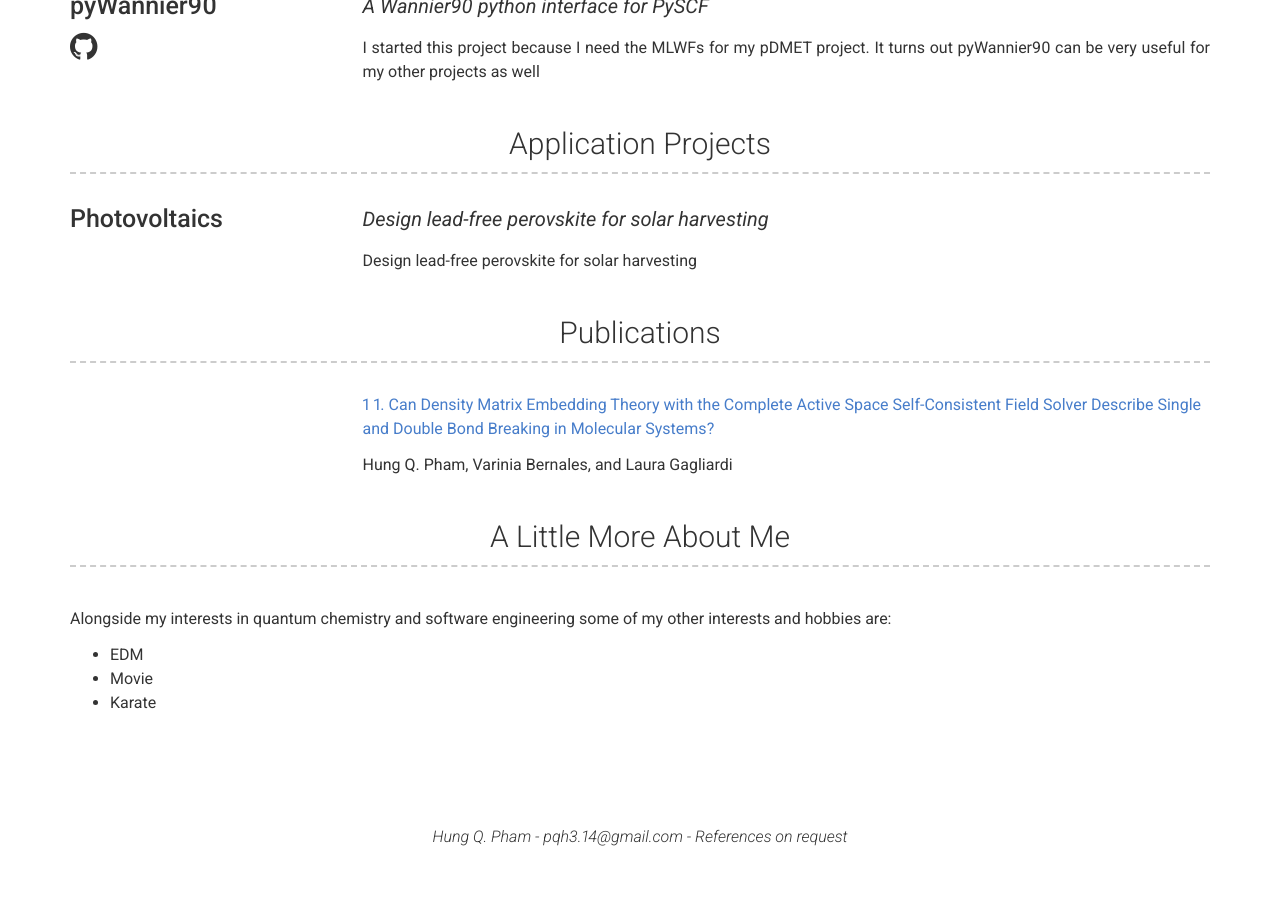
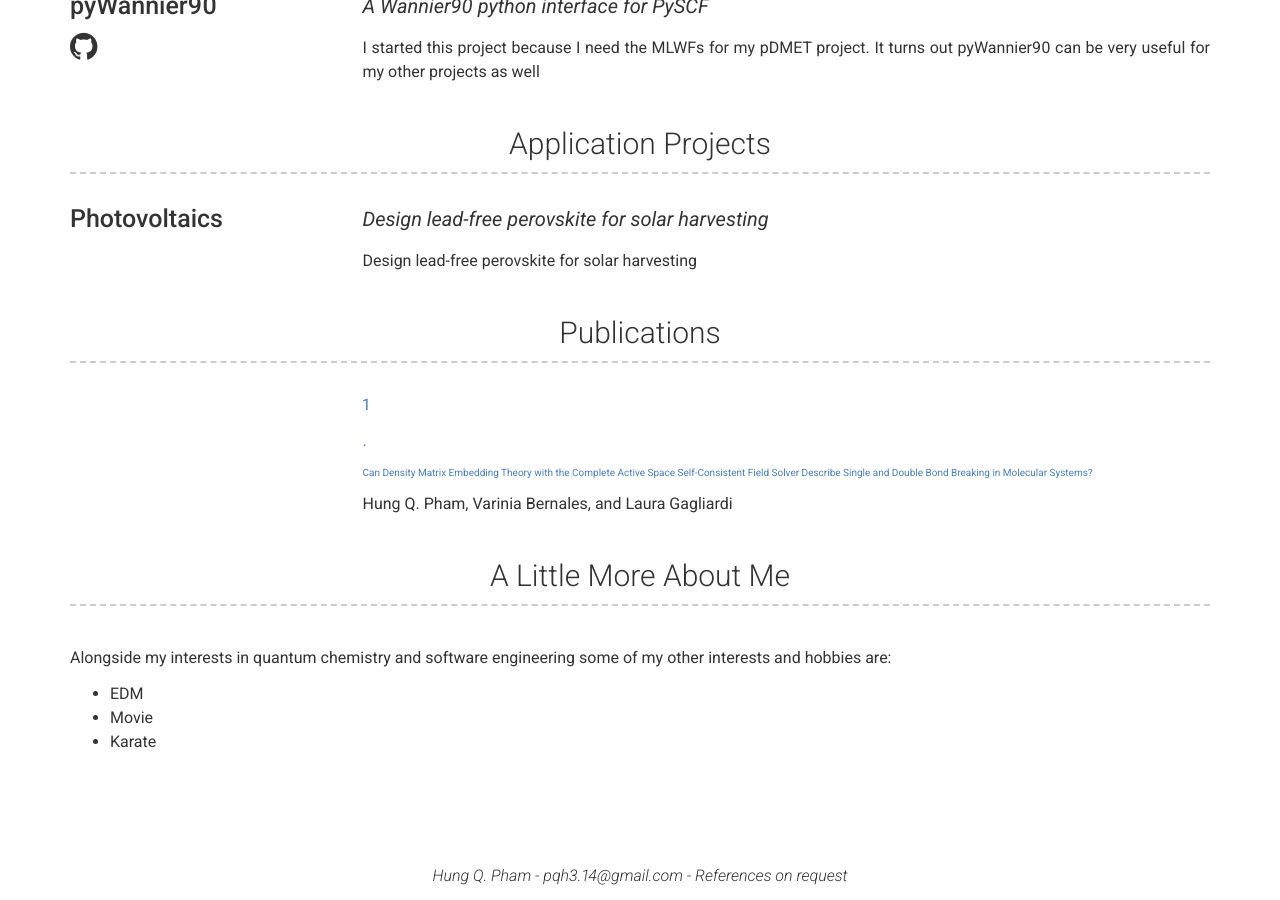
Before and after one commit to hungpham2017/hungpham2017.github.io, a Jekyll site: the page built from index.md, in a window 1280 px wide and 900 px high, scrolled down 1417 px. Built offline with Jekyll 4.4.1, drawn with Linux system fonts in a browser that asks for light colours; before the commit the page ends 2278 px from its top, so only the background shows below that.

Commit message:
numbering the pub

```diff
--- a/_data/publications.yml
+++ b/_data/publications.yml
@@ -1,4 +1,4 @@
 # Education Template
-- title: 1. Can Density Matrix Embedding Theory with the Complete Active Space Self-Consistent Field Solver Describe Single and Double Bond Breaking in Molecular Systems?
+- title: Can Density Matrix Embedding Theory with the Complete Active Space Self-Consistent Field Solver Describe Single and Double Bond Breaking in Molecular Systems?
   authors: Hung Q. Pham, Varinia Bernales, and Laura Gagliardi
   link: https://pubs.acs.org/doi/10.1021/acs.jctc.7b01248
--- a/_includes/publications.html
+++ b/_includes/publications.html
@@ -11,7 +11,7 @@
         {%- if paper.link -%}
           {% include a.html href=paper.link %}
         {%- endif -%}
-        {{ forloop.index }} {{ paper.title }}
+        {{ forloop.index }} <p>.</p> {{ paper.title }}
         {%- if paper.link -%}
           </a>
         {%- endif -%}
```
